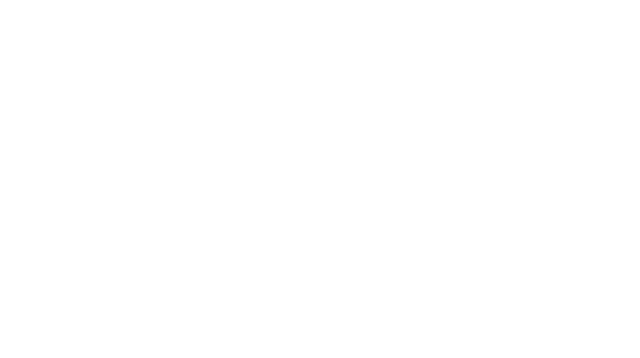
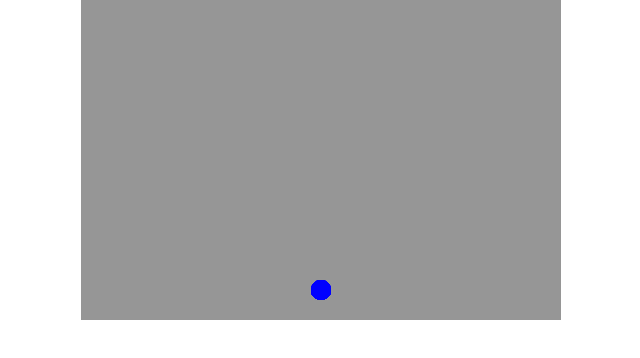
Before and after one commit to Dolpheyn/js-breakout, a plain HTML site: page index.html in a window 1280 px wide. Shown: the whole page, without its empty margins (319-959 px from the left). Drawn offline with Linux system fonts and the light colour scheme.

```diff
--- /dev/null
+++ b/app.js
@@ -0,0 +1,22 @@
+var canvas = document.getElementById("myCanvas");
+var ctx = canvas.getContext("2d");
+
+var x = canvas.width/2;
+var y = canvas.height-30;
+var ballRadius = 10;
+
+function drawBall(){
+	ctx.beginPath();
+	ctx.arc(x, y, ballRadius, 0, Math.PI*2);
+	ctx.fillStyle = "blue";
+	ctx.fill();
+	ctx.closePath();
+}
+
+function draw() {
+	drawBall();
+	requestAnimationFrame(draw);
+}
+
+console.log("Hello world");
+requestAnimationFrame(draw);
--- a/index.html
+++ b/index.html
@@ -1,8 +1,12 @@
 <!DOCTYPE html>
 <html>
 <head>
+	<meta charset="utf-8"/>
 	<title>JS Pong</title>
+	<link rel="stylesheet" href="style.css">
 </head>
 <body>
+	<canvas id="myCanvas" width="480" height="320"></canvas>
+	<script src="app.js"></script>
 </body>
 </html>
--- /dev/null
+++ b/style.css
@@ -0,0 +1,9 @@
+body{
+	text-align: center;
+	margin: 0;
+	padding: 0;
+}
+
+canvas{
+	background-color: rgb(150, 150, 150);
+}
```
